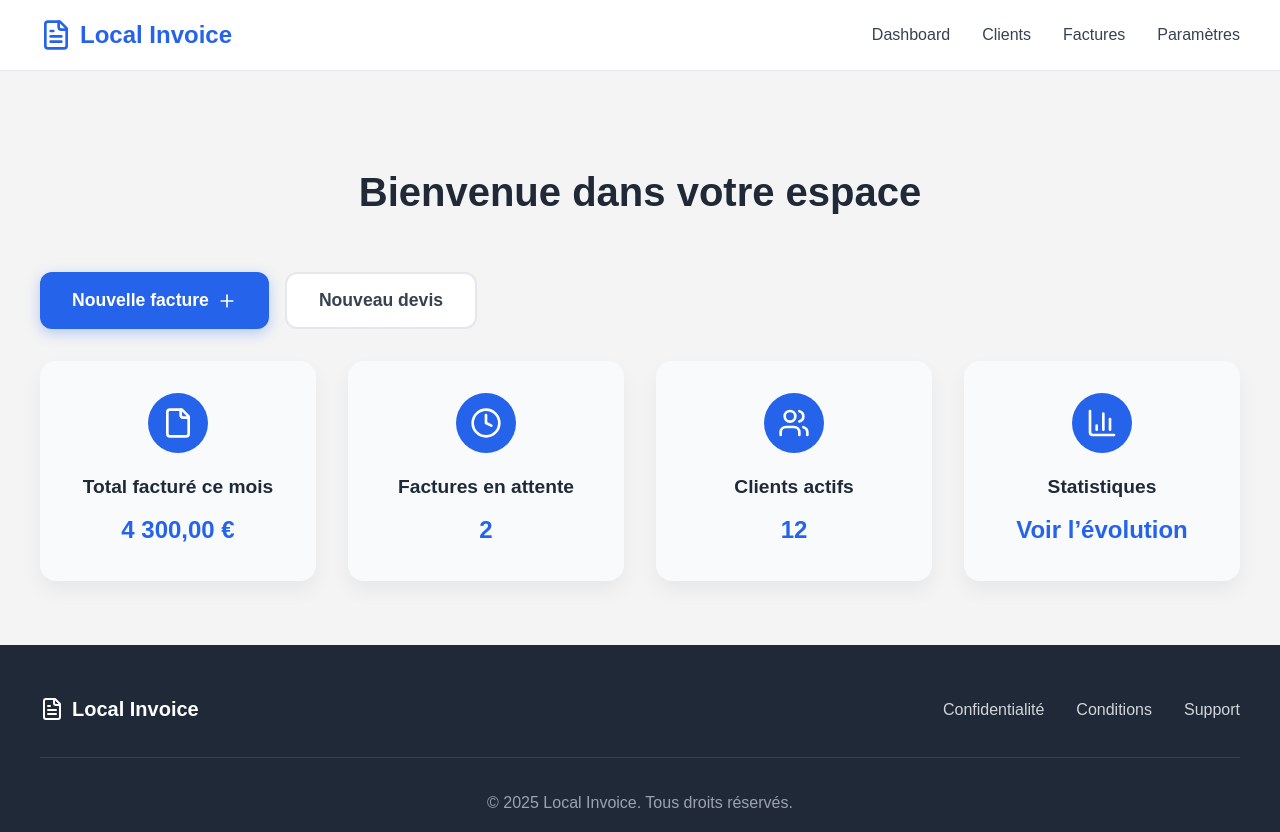
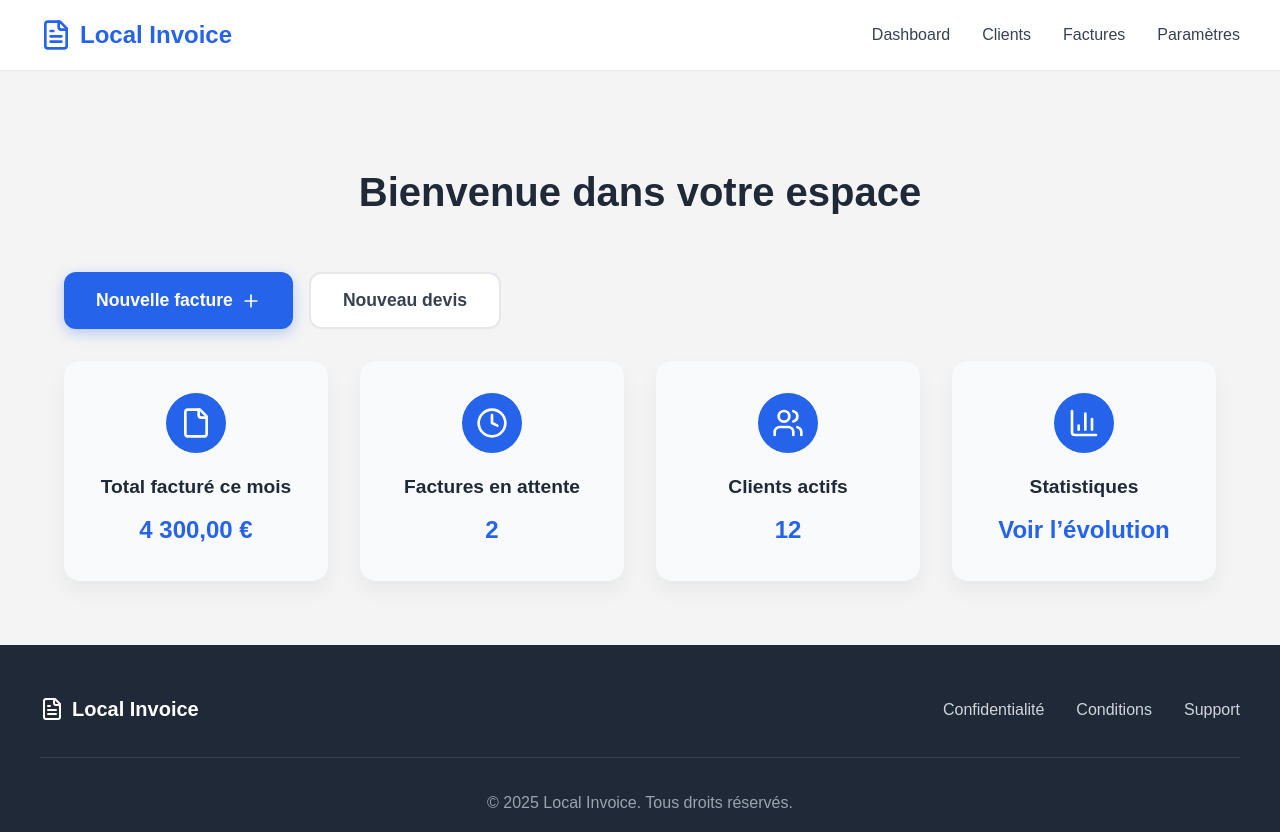
Before and after one commit to Emerson452/local-invoice, a React (Vite) app: page / in a window 1280 px wide. Built offline with nearby package versions, Linux system fonts and the light colour scheme.

Commit message:
💄 improve style

```diff
--- a/src/Pages/Home/index.css
+++ b/src/Pages/Home/index.css
@@ -1,7 +1,15 @@
+.container {
+  display: flex;
+  flex-direction: column;
+  min-height: 100vh;
+}
+
+main {
+  flex: 1;
+}
+
 .dashboard {
-  padding: 10rem 2rem 4rem;
-  max-width: 1200px;
-  margin: 0 auto;
+  padding: 10rem 4rem 4rem;
 }
 
 .dashboard-actions {
```
